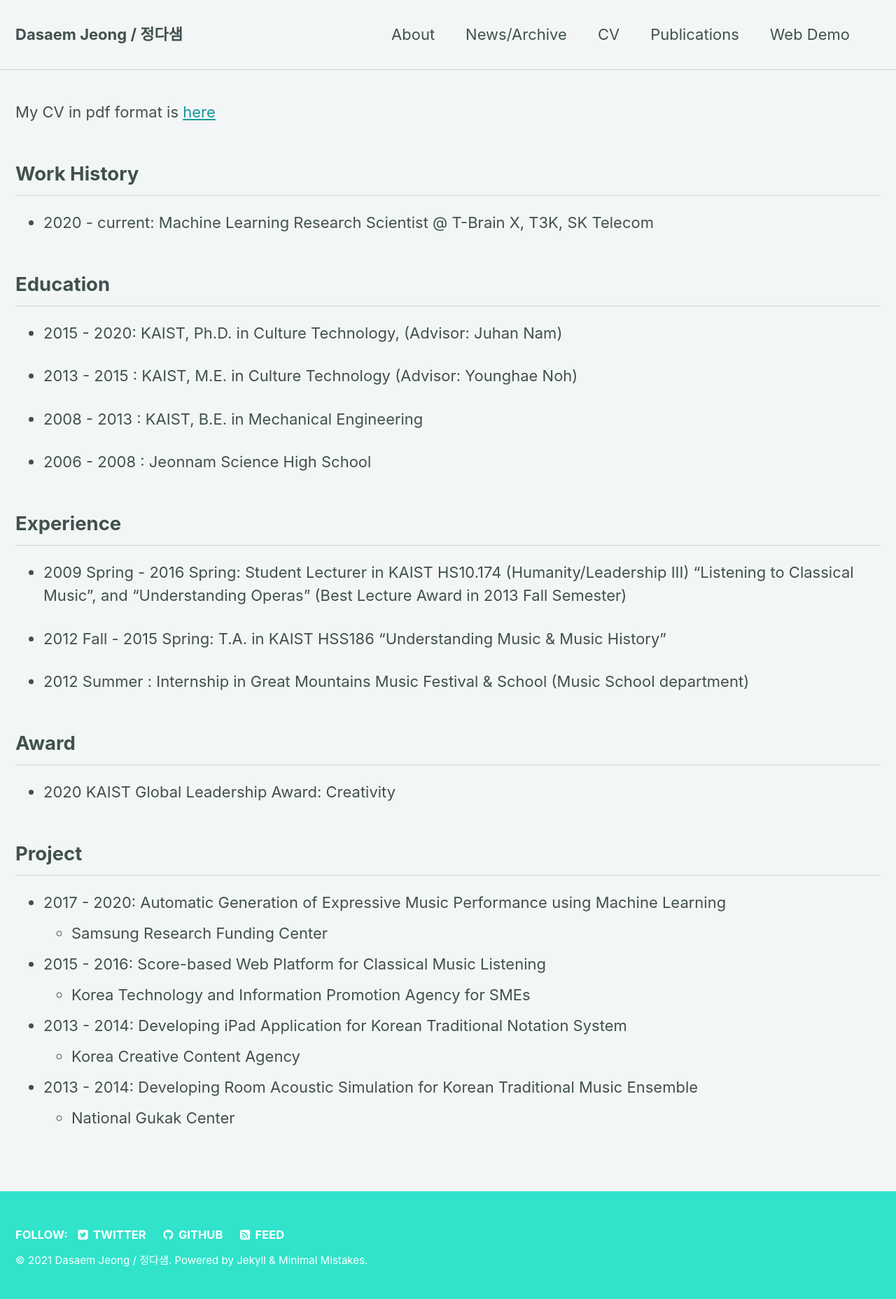
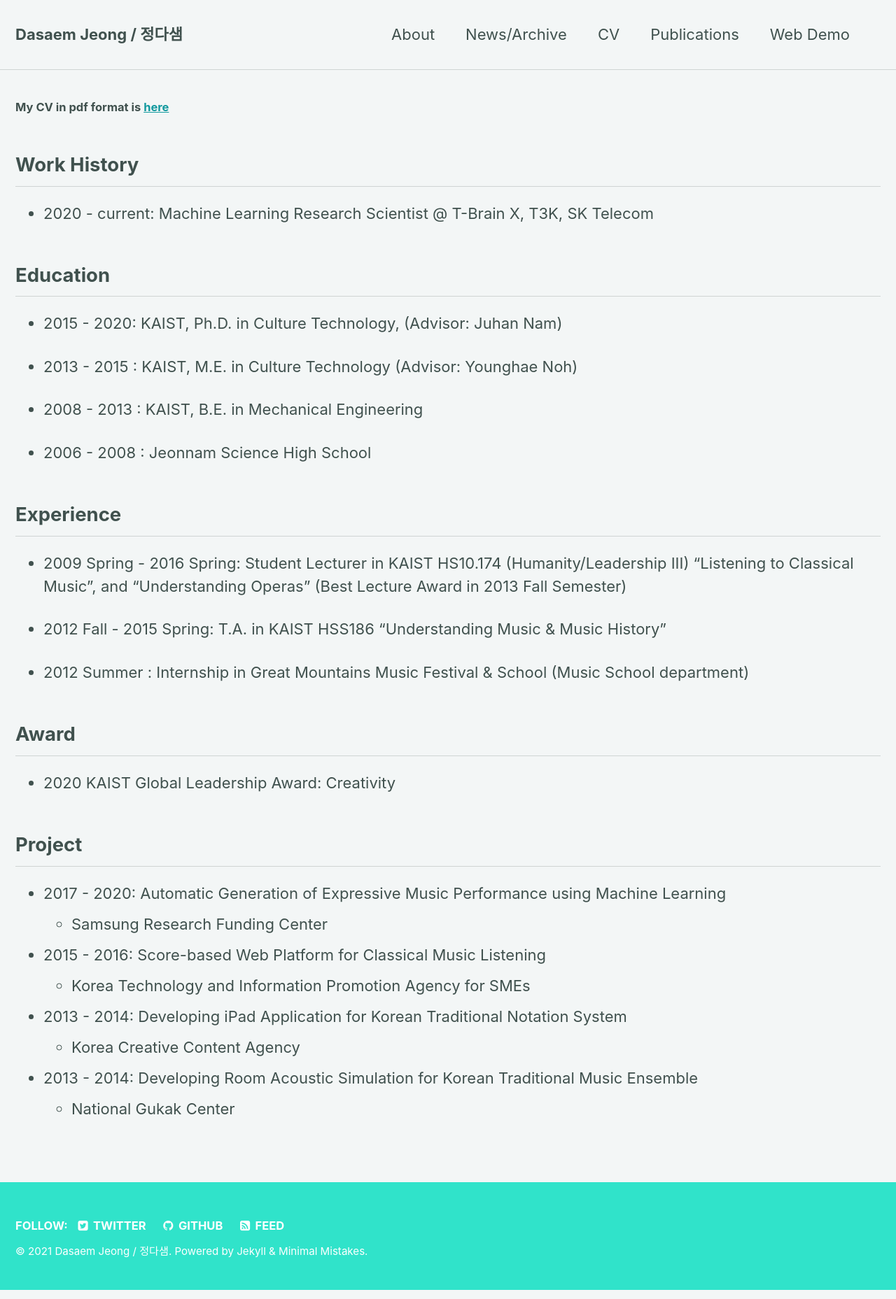
Before and after one commit to jdasam/jdasam.github.io, a Jekyll site: the page built from cv.md, in a window 1280 px wide. Shown: the whole page at 70% size. Built offline with Jekyll 4.4.1, drawn with Linux system fonts in a browser that asks for light colours.

Commit message:
Update cv.md

```diff
--- a/cv.md
+++ b/cv.md
@@ -4,7 +4,7 @@ title: CV
 permalink: /cv/
 
 ---
-My CV in pdf format is [here]({{ site.url }}{{ site.baseurl }}/assets/Dasaem_Jeong_CV.pdf)
+##### My CV in pdf format is [here]({{ site.url }}{{ site.baseurl }}/assets/Dasaem_Jeong_CV.pdf)
 
 
 ## Work History
```
